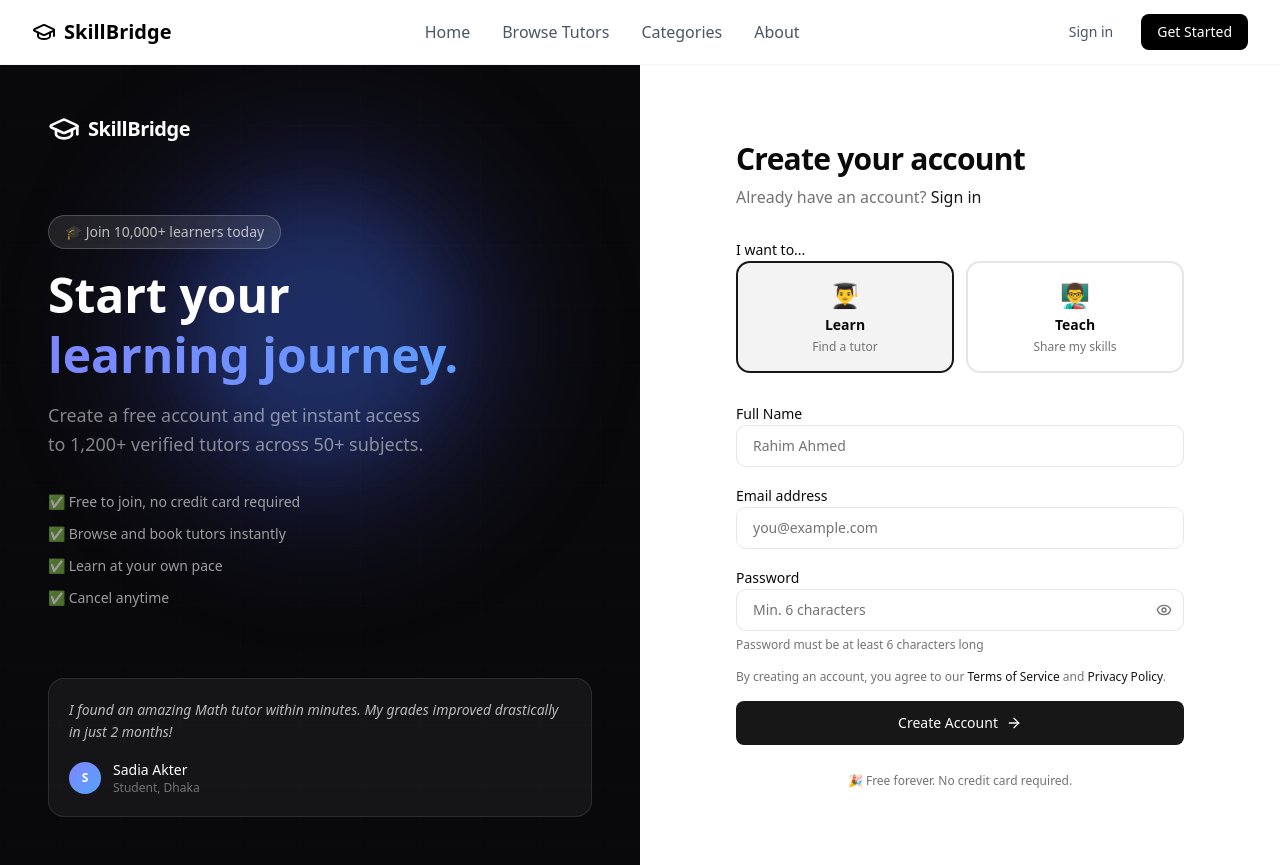
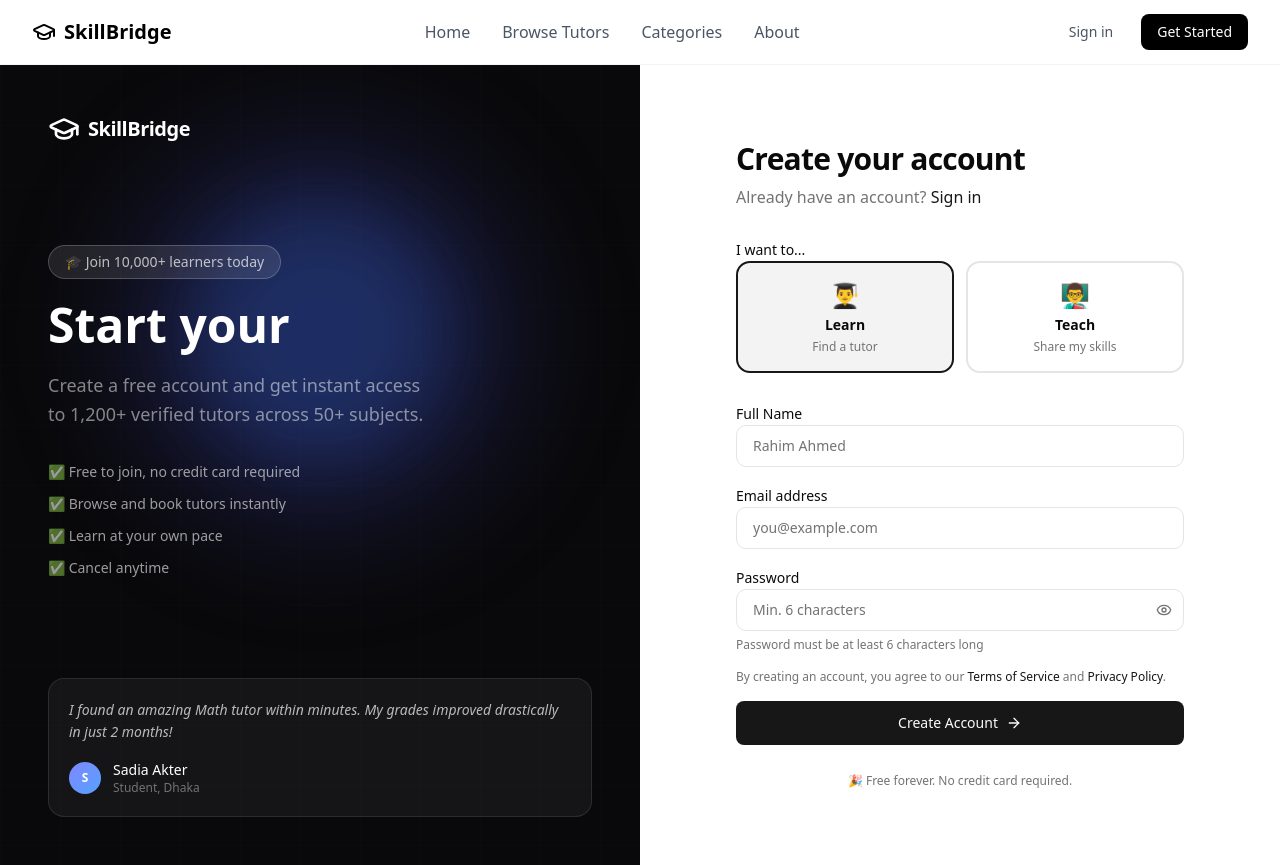
Before and after one commit to Fahad-smto/skill-bridge-frontend, a Next.js app: page /register in a window 1280 px wide. Built offline with nearby package versions, Linux system fonts and the light colour scheme.

Commit message:
color changed

```diff
--- a/src/app/register/page.tsx
+++ b/src/app/register/page.tsx
@@ -91,7 +91,7 @@ export default function RegisterPage() {
         router.push('/dashboard') // default dashboard
       }
 
-    } catch (err: any) {
+    } catch (err: any ) {
       console.error('Registration error:', err)
 
       // ✅ Better error handling
@@ -142,7 +142,7 @@ export default function RegisterPage() {
             <h1 className="text-5xl font-bold text-white leading-tight">
               Start your
               <span className="block text-transparent bg-clip-text bg-gradient-to-r from-indigo-400 to-blue-400">
-                learning journey.
+
               </span>
             </h1>
             <p className="text-white/50 text-lg leading-relaxed max-w-sm">
```
